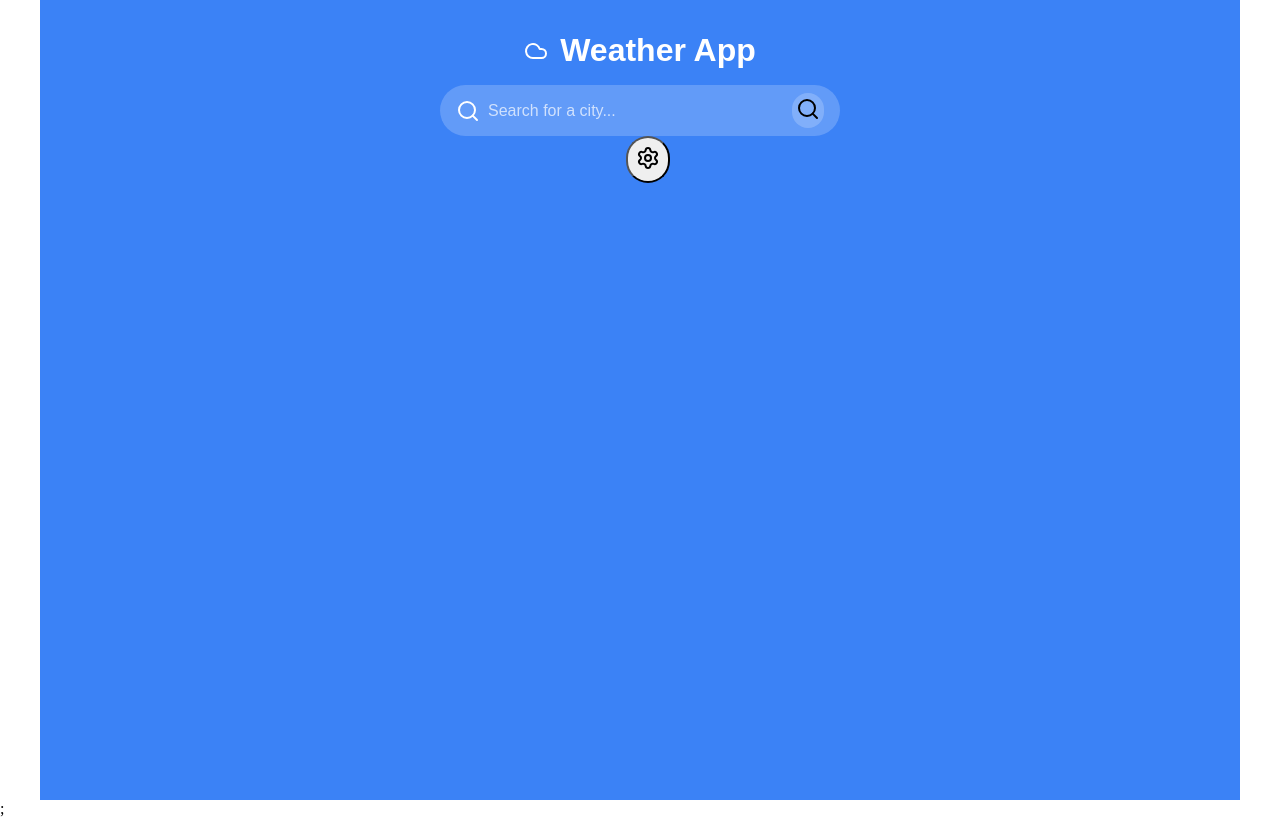
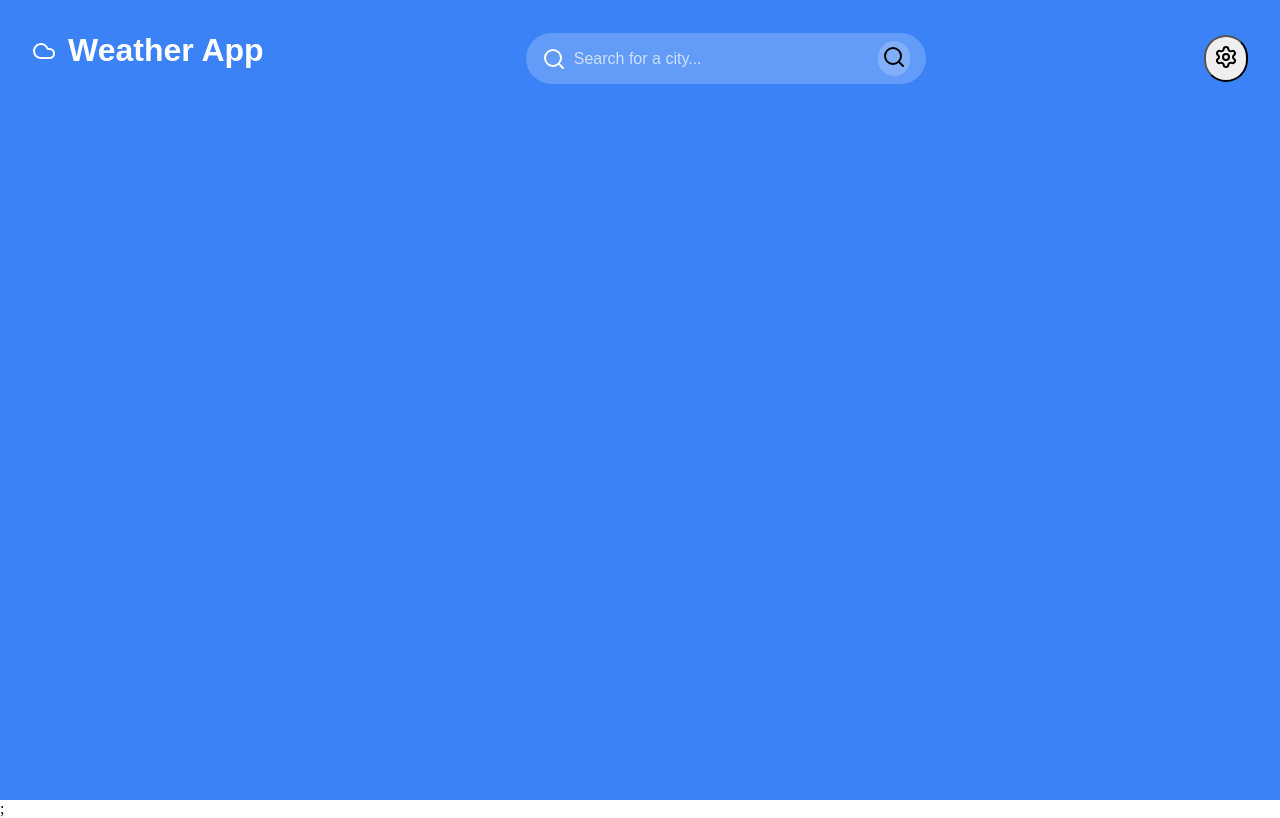
Before and after one commit to mmelokuhlemaphisa/Weather-Application, a React (Vite) app: page / in a window 1280 px wide. Built offline with nearby package versions, Linux system fonts and the light colour scheme.

Commit message:
feat: Style my weather app to show dark and light mode, updated my current card and weatherApp.tsx

```diff
--- a/src/App.css
+++ b/src/App.css
@@ -15,10 +15,9 @@ body,
   justify-content: center;
 } */
 
-
 .header {
   display: flex;
-  flex-direction: column;
+  flex-direction: row;
   justify-content: space-between;
   align-items: center;
   margin-bottom: 2rem;
@@ -85,17 +84,15 @@ body,
   background: rgba(255, 255, 255, 0.2);
 }
 
-
-
 .current-weather-card {
-  background:lightblue;
+  background: lightblue;
   border-radius: 1rem;
   padding: 1.5rem;
   display: flex;
   flex-direction: column;
-  grid-column: span 2;
-  color:black;
+  color: black;
   transition: background 0.3s;
+
 }
 
 .current-weather-card h2 {
@@ -115,21 +112,31 @@ body,
   margin-bottom: 1rem;
 }
 
+.current-weather-card .weather-details {
+  margin-bottom: 1rem;
+  font-size: 1.3rem;
+}
+
+.current-weather-card .weather-details p {
+  margin: 0.25rem 0;
+}
+
 .current-weather-card button {
-
   background-color: #2563eb; /* blue-600 */
   color: black;
   border: none;
   border-radius: 0.5rem;
   cursor: pointer;
   transition: background 0.3s;
+  padding: 0.7rem 1rem;
+  font-weight:500;
+
+  font-size: medium;
 }
 
 .current-weather-card button:hover {
   background-color: #1d4ed8; /* darker blue */
 }
-
-
 
 .forecast-card {
   background: rgba(255, 255, 255, 0.2);
@@ -165,6 +172,7 @@ body,
   border-radius: 12px;
   padding: 16px;
   margin-bottom: 16px;
+
 }
 
 .saved-locations h2 {
@@ -174,7 +182,7 @@ body,
 
 .no-locations {
   font-style: italic;
-  color: #555;
+  color: white
 }
 
 ul {
@@ -192,8 +200,7 @@ ul {
 
 .location-name {
   cursor: pointer;
-  text-decoration: underline;
-  color: #007bff;
+  color: black;
 }
 
 .location-name:hover {
@@ -280,11 +287,19 @@ ul {
   margin-right: 4px;
 }
 
-.weather-app {
+/* .weather-app {
   min-height: 100vh;
   padding: 2rem;
   max-width: 1200px;
   margin: 0 auto;
+  font-family: Arial, sans-serif;
+} */
+
+.weather-app {
+  min-height: 100vh;
+  width: 100%;     /* take full width */
+  margin: 0;       /* no centering */
+  padding: 2rem;
   font-family: Arial, sans-serif;
 }
 
@@ -322,8 +337,6 @@ ul {
   animation: spin 1s linear infinite;
 }
 
-
-
 .error-message {
   background-color: rgba(248, 113, 113, 0.2); /* red-500/20 */
   padding: 1rem;
@@ -335,4 +348,32 @@ ul {
   display: grid;
   gap: 1.5rem;
   margin-bottom: 2rem;
+  grid-template-columns: 1fr; /* mobile default: single column */
 }
+
+
+
+/* Responsive layout for larger screens */
+@media (min-width: 768px) {
+  .grid-container {
+    grid-template-columns: 2fr 1fr; /* current weather + saved locations */
+    align-items: stretch;
+  }
+
+  .forecast-grid {
+    grid-template-columns: repeat(4, 1fr); /* more columns on bigger screens */
+  }
+}
+
+@media (min-width: 1024px) {
+  .forecast-grid {
+    grid-template-columns: repeat(6, 1fr); /* wide screen, more items per row */
+  }
+}
+
+/* Spinner animation */
+@keyframes spin {
+  to {
+    transform: rotate(360deg);
+  }
+}
--- a/src/WeatherApp.tsx
+++ b/src/WeatherApp.tsx
@@ -10,6 +10,7 @@ import {
   requestNotificationPermission,
 } from "./utils/Notification";
 
+const API_KEY = "046e50f67e86c1a28c476fb2dd9cbb9d";
 
 const LOCAL_KEYS = {
   THEME: "wea_theme",
@@ -77,52 +78,6 @@ const WeatherApp: React.FC = () => {
     };
   }, []);
 
-  // --- Mock Weather Generator
-  const generateMockWeather = (location: string): WeatherData => {
-    const conditions = [
-      "Clear",
-      "Cloudy",
-      "Rainy",
-      "Sunny",
-      "Partly Cloudy",
-      "Storm",
-    ];
-    const condition = conditions[Math.floor(Math.random() * conditions.length)];
-    const baseTemp =
-      units === "metric"
-        ? Math.floor(Math.random() * 35) + 5
-        : Math.floor(Math.random() * 63) + 41;
-
-    return {
-      location,
-      current: {
-        temperature: baseTemp,
-        condition,
-        humidity: Math.floor(Math.random() * 60) + 20,
-        windSpeed: Math.floor(Math.random() * 20) + 1,
-        visibility: Math.floor(Math.random() * 10) + 1,
-        uvIndex: Math.floor(Math.random() * 11),
-        alerts: condition === "Storm" ? ["Severe weather alert!"] : undefined,
-      },
-      daily: Array.from({ length: 7 }, (_, i) => ({
-        day: new Date(Date.now() + i * 86400000).toLocaleDateString("en-US", {
-          weekday: "short",
-        }),
-        high: baseTemp + Math.floor(Math.random() * 8),
-        low: baseTemp - Math.floor(Math.random() * 8),
-        condition: conditions[Math.floor(Math.random() * conditions.length)],
-        precipitation: Math.floor(Math.random() * 100),
-      })),
-      hourly: Array.from({ length: 24 }, (_, i) => ({
-        time: `${i % 12 || 12}:00 ${i < 12 ? "AM" : "PM"}`,
-        temp: baseTemp + Math.floor(Math.random() * 6) - 3,
-        condition: conditions[Math.floor(Math.random() * conditions.length)],
-        precipitation: Math.floor(Math.random() * 100),
-      })),
-      fetchedAt: new Date().toISOString(),
-    };
-  };
-
   const cacheWeather = (locKey: string, data: WeatherData) => {
     localStorage.setItem(
       LOCAL_KEYS.CACHE_PREFIX + locKey,
@@ -151,19 +106,69 @@ const WeatherApp: React.FC = () => {
         }
       }
 
-      await new Promise((r) => setTimeout(r, 500));
-      const data = generateMockWeather(location);
+      // --- Fetch current weather
+      const currentRes = await fetch(
+        `https://api.openweathermap.org/data/2.5/weather?q=${encodeURIComponent(
+          location
+        )}&units=${units}&appid=${API_KEY}`
+      );
+      if (!currentRes.ok) throw new Error("City not found");
+      const currentJson = await currentRes.json();
+
+      // --- Fetch forecast (5 day / 3 hour)
+      const forecastRes = await fetch(
+        `https://api.openweathermap.org/data/2.5/forecast?q=${encodeURIComponent(
+          location
+        )}&units=${units}&appid=${API_KEY}`
+      );
+      if (!forecastRes.ok) throw new Error("Forecast not found");
+      const forecastJson = await forecastRes.json();
+
+      // Transform into WeatherData
+      const data: WeatherData = {
+        location: currentJson.name,
+        current: {
+          temperature: Math.round(currentJson.main.temp),
+          condition: currentJson.weather[0].description,
+          humidity: currentJson.main.humidity,
+          windSpeed: currentJson.wind.speed,
+          visibility: currentJson.visibility / 1000, // in km
+          uvIndex: 0, // requires OneCall API, placeholder
+        },
+        daily: forecastJson.list
+          .filter((_: any, idx: number) => idx % 8 === 0) // one per day
+          .slice(0, 7)
+          .map((item: any) => ({
+            day: new Date(item.dt * 1000).toLocaleDateString("en-US", {
+              weekday: "short",
+            }),
+            high: Math.round(item.main.temp_max),
+            low: Math.round(item.main.temp_min),
+            condition: item.weather[0].description,
+            precipitation: item.pop * 100,
+          })),
+        hourly: forecastJson.list.slice(0, 24).map((item: any) => ({
+          time: new Date(item.dt * 1000).toLocaleTimeString("en-US", {
+            hour: "numeric",
+          }),
+          temp: Math.round(item.main.temp),
+          condition: item.weather[0].description,
+          precipitation: item.pop * 100,
+        })),
+        fetchedAt: new Date().toISOString(),
+      };
+
       setCurrentWeather(data);
       setForecast(data);
       cacheWeather(location, data);
 
-      if (data.current.alerts?.length) {
+      if (data.current.condition.toLowerCase().includes("storm")) {
         showNotification(`Weather alert for ${location}`, {
-          body: data.current.alerts.join("\n"),
+          body: "Severe weather conditions detected!",
         });
       }
-    } catch {
-      setError("Failed to fetch weather");
+    } catch (err: any) {
+      setError(err.message || "Failed to fetch weather");
     } finally {
       setLoading(false);
     }
--- a/src/components/CurrentWeatherCard.tsx
+++ b/src/components/CurrentWeatherCard.tsx
@@ -1,6 +1,5 @@
 import React from "react";
 import type { WeatherData } from "../types/Weather";
-
 
 interface CurrentWeatherCardProps {
   data: WeatherData;
@@ -16,10 +15,23 @@ const CurrentWeatherCard: React.FC<CurrentWeatherCardProps> = ({
   return (
     <div className="current-weather-card">
       <h2>{data.location}</h2>
+
       <p className="temperature">
         {data.current.temperature}° {units === "metric" ? "C" : "F"}
       </p>
       <p className="condition">{data.current.condition}</p>
+
+      {/* Extra weather details */}
+      <div className="weather-details">
+        <p>
+          <strong>Humidity:</strong> {data.current.humidity}%
+        </p>
+        <p>
+          <strong>Wind Speed:</strong> {data.current.windSpeed}{" "}
+          {units === "metric" ? "km/h" : "mph"}
+        </p>
+      </div>
+
       <button onClick={() => saveLocation(data.location)}>Save Location</button>
     </div>
   );
--- a/src/components/Forecast.tsx
+++ b/src/components/Forecast.tsx
@@ -1,6 +1,5 @@
 import React from "react";
 import type { WeatherData } from "../types/Weather";
-
 
 interface ForecastProps {
   forecast: WeatherData;
@@ -8,7 +7,22 @@ interface ForecastProps {
 }
 
 const Forecast: React.FC<ForecastProps> = ({ forecast, viewMode }) => {
-  const data = viewMode === "daily" ? forecast.daily : forecast.hourly;
+  let data = viewMode === "daily" ? forecast.daily : forecast.hourly;
+
+  if (viewMode === "hourly") {
+    // Sort hourly data so current hour comes first
+    const now = new Date();
+    data = forecast.hourly.slice().sort((a, b) => {
+      const getHour = (h: any) => {
+        const hour = new Date(h.time).getHours();
+        return hour;
+      };
+      // Calculate hour difference from now
+      const diffA = (getHour(a) - now.getHours() + 24) % 24;
+      const diffB = (getHour(b) - now.getHours() + 24) % 24;
+      return diffA - diffB;
+    });
+  }
 
   return (
     <div className="forecast-card">
```
